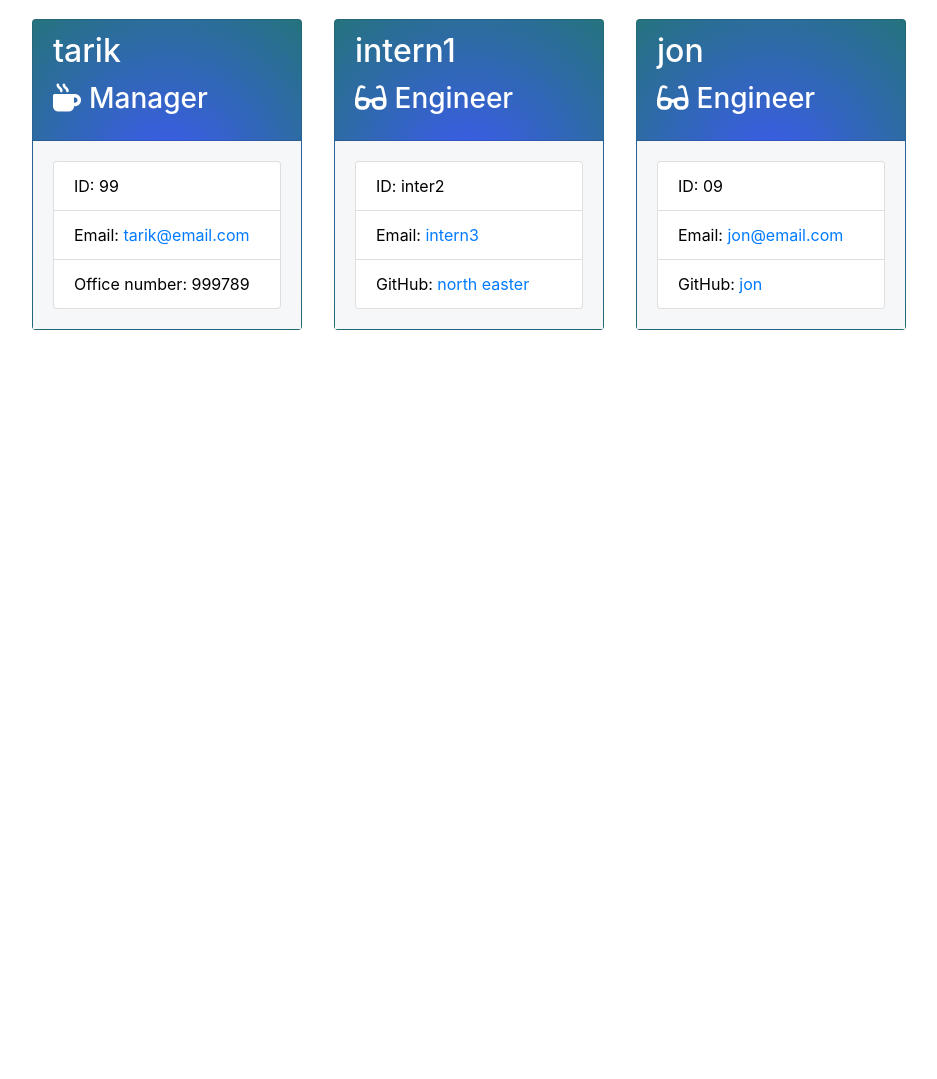
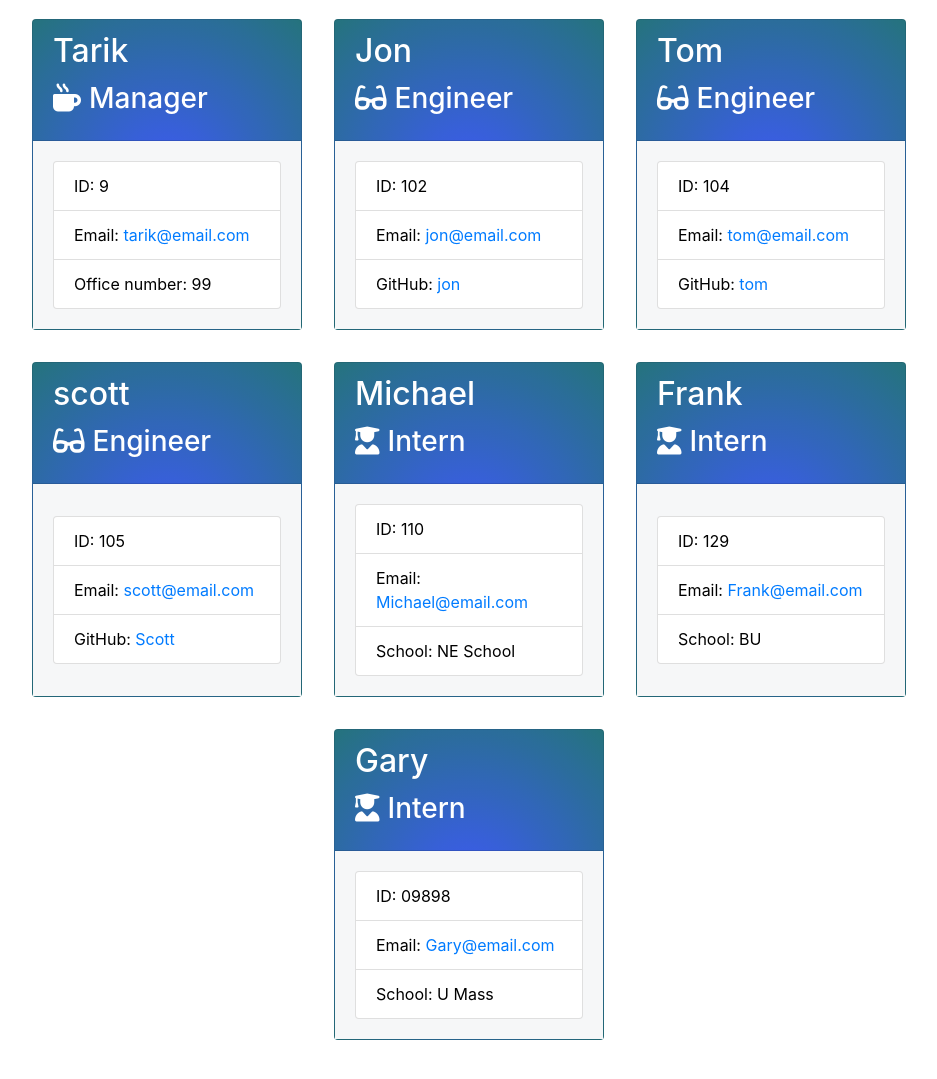
Before and after one commit to Tarikcn/team-profile, a website: page output/team.html in a window 1280 px wide. Shown: the part 229-1308 px from the top of the page, without its empty margins (171-1108 px from the left). Before the commit the page ends 800 px from the top, so only its background shows below. Drawn offline with nearby package versions, Linux system fonts and the light colour scheme.

```diff
--- a/output/team.html
+++ b/output/team.html
@@ -27,42 +27,98 @@
 
         <div class="card employee-card">
         <div class="card-header">
-            <h2 class="card-title">tarik</h2>
+            <h2 class="card-title">Tarik</h2>
             <h3 class="card-title"><i class="fas fa-mug-hot mr-2"></i>Manager</h3>
         </div>
         <div class="card-body">
             <ul class="list-group">
-                <li class="list-group-item">ID: 99</li>
+                <li class="list-group-item">ID: 9</li>
                 <li class="list-group-item">Email: <a href="mailto:tarik@email.com">tarik@email.com</a></li>
-                <li class="list-group-item">Office number: 999789</li>
+                <li class="list-group-item">Office number: 99</li>
             </ul>
         </div>
     </div>
 
         <div class="card employee-card">
     <div class="card-header">
-        <h2 class="card-title">intern1</h2>
+        <h2 class="card-title">Jon</h2>
         <h3 class="card-title"><i class="fas fa-glasses mr-2"></i>Engineer</h3>
     </div>
     <div class="card-body">
         <ul class="list-group">
-            <li class="list-group-item">ID: inter2</li>
-            <li class="list-group-item">Email: <a href="mailto:intern3">intern3</a></li>
-            <li class="list-group-item">GitHub: <a href="https://github.com/north easter" target="_blank" rel="noopener noreferrer">north easter</a></li>
+            <li class="list-group-item">ID: 102</li>
+            <li class="list-group-item">Email: <a href="mailto:jon@email.com">jon@email.com</a></li>
+            <li class="list-group-item">GitHub: <a href="https://github.com/jon" target="_blank" rel="noopener noreferrer">jon</a></li>
         </ul>
     </div>
 </div>
 
         <div class="card employee-card">
     <div class="card-header">
-        <h2 class="card-title">jon</h2>
+        <h2 class="card-title">Tom</h2>
         <h3 class="card-title"><i class="fas fa-glasses mr-2"></i>Engineer</h3>
     </div>
     <div class="card-body">
         <ul class="list-group">
-            <li class="list-group-item">ID: 09</li>
-            <li class="list-group-item">Email: <a href="mailto:jon@email.com">jon@email.com</a></li>
-            <li class="list-group-item">GitHub: <a href="https://github.com/jon" target="_blank" rel="noopener noreferrer">jon</a></li>
+            <li class="list-group-item">ID: 104</li>
+            <li class="list-group-item">Email: <a href="mailto:tom@email.com">tom@email.com</a></li>
+            <li class="list-group-item">GitHub: <a href="https://github.com/tom" target="_blank" rel="noopener noreferrer">tom</a></li>
+        </ul>
+    </div>
+</div>
+
+        <div class="card employee-card">
+    <div class="card-header">
+        <h2 class="card-title">scott</h2>
+        <h3 class="card-title"><i class="fas fa-glasses mr-2"></i>Engineer</h3>
+    </div>
+    <div class="card-body">
+        <ul class="list-group">
+            <li class="list-group-item">ID: 105</li>
+            <li class="list-group-item">Email: <a href="mailto:scott@email.com">scott@email.com</a></li>
+            <li class="list-group-item">GitHub: <a href="https://github.com/Scott" target="_blank" rel="noopener noreferrer">Scott</a></li>
+        </ul>
+    </div>
+</div>
+
+        <div class="card employee-card">
+    <div class="card-header">
+        <h2 class="card-title">Michael</h2>
+        <h3 class="card-title"><i class="fas fa-user-graduate mr-2"></i>Intern</h3>
+    </div>
+    <div class="card-body">
+        <ul class="list-group">
+            <li class="list-group-item">ID: 110</li>
+            <li class="list-group-item">Email: <a href="mailto:Michael@email.com">Michael@email.com</a></li>
+            <li class="list-group-item">School: NE School</li>
+        </ul>
+    </div>
+</div>
+
+        <div class="card employee-card">
+    <div class="card-header">
+        <h2 class="card-title">Frank</h2>
+        <h3 class="card-title"><i class="fas fa-user-graduate mr-2"></i>Intern</h3>
+    </div>
+    <div class="card-body">
+        <ul class="list-group">
+            <li class="list-group-item">ID: 129</li>
+            <li class="list-group-item">Email: <a href="mailto:Frank@email.com">Frank@email.com</a></li>
+            <li class="list-group-item">School: BU</li>
+        </ul>
+    </div>
+</div>
+
+        <div class="card employee-card">
+    <div class="card-header">
+        <h2 class="card-title">Gary</h2>
+        <h3 class="card-title"><i class="fas fa-user-graduate mr-2"></i>Intern</h3>
+    </div>
+    <div class="card-body">
+        <ul class="list-group">
+            <li class="list-group-item">ID: 09898</li>
+            <li class="list-group-item">Email: <a href="mailto:Gary@email.com">Gary@email.com</a></li>
+            <li class="list-group-item">School: U Mass</li>
         </ul>
     </div>
 </div>
```
Also changed, not shown: README.md.
